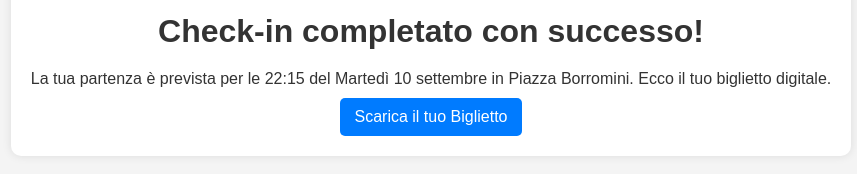
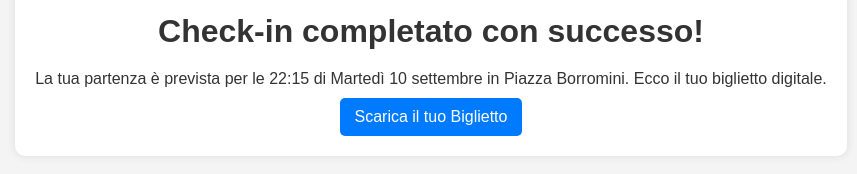
Before and after one commit to ZetaTheBoss/PoolPartyfinale, a plain HTML site: page conferma.html in a window 1280 px wide. Shown: the part 336-510 px from the top of the page, 209-1066 px from the left. Drawn offline with Linux system fonts and the light colour scheme.

Commit message:
conferma.html

```diff
--- a/conferma.html
+++ b/conferma.html
@@ -10,7 +10,7 @@
 <body>
     <header>
         <h1>Check-in completato con successo!</h1>
-        <p>La tua partenza è prevista per le <span id="orario">22:15</span> del <span id="giorno">Martedì 10 settembre</span> in Piazza Borromini. Ecco il tuo biglietto digitale.</p>
+        <p>La tua partenza è prevista per le 22:15 di Martedì 10 settembre in Piazza Borromini. Ecco il tuo biglietto digitale.</p>
         <a href="#" id="download-ticket" class="button">Scarica il tuo Biglietto</a>
     </header>
 </body>
```
